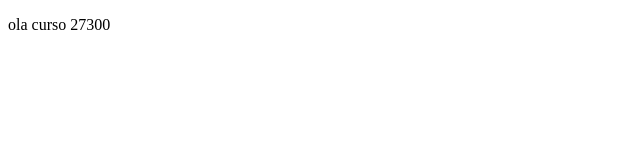
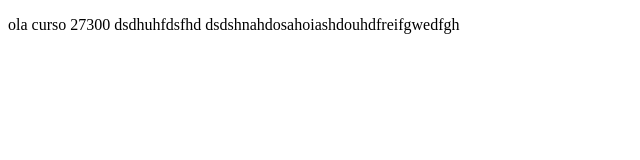
Before and after one commit to ArielRueda/27300, a plain HTML site: page index.html in a window 1280 px wide. Shown: the whole page, without its empty margins (0-640 px from the left). Drawn offline with Linux system fonts and the light colour scheme.

Commit message:
segundo commit rama-dos

```diff
--- a/index.html
+++ b/index.html
@@ -6,7 +6,8 @@
 <body>
 
 	<div>
-		<p>ola curso 27300</p>
+		<p>ola curso 27300 dsdhuhfdsfhd
+		dsdshnahdosahoiashdouhdfreifgwedfgh</p>
 	</div>
 	<p><Lorem ipsum dolor sit amet, consectetur adipisicing elit, sed do eiusmod
 	tempor incididunt ut labore et dolore magna aliqua. Ut enim ad minim veniam,
```
